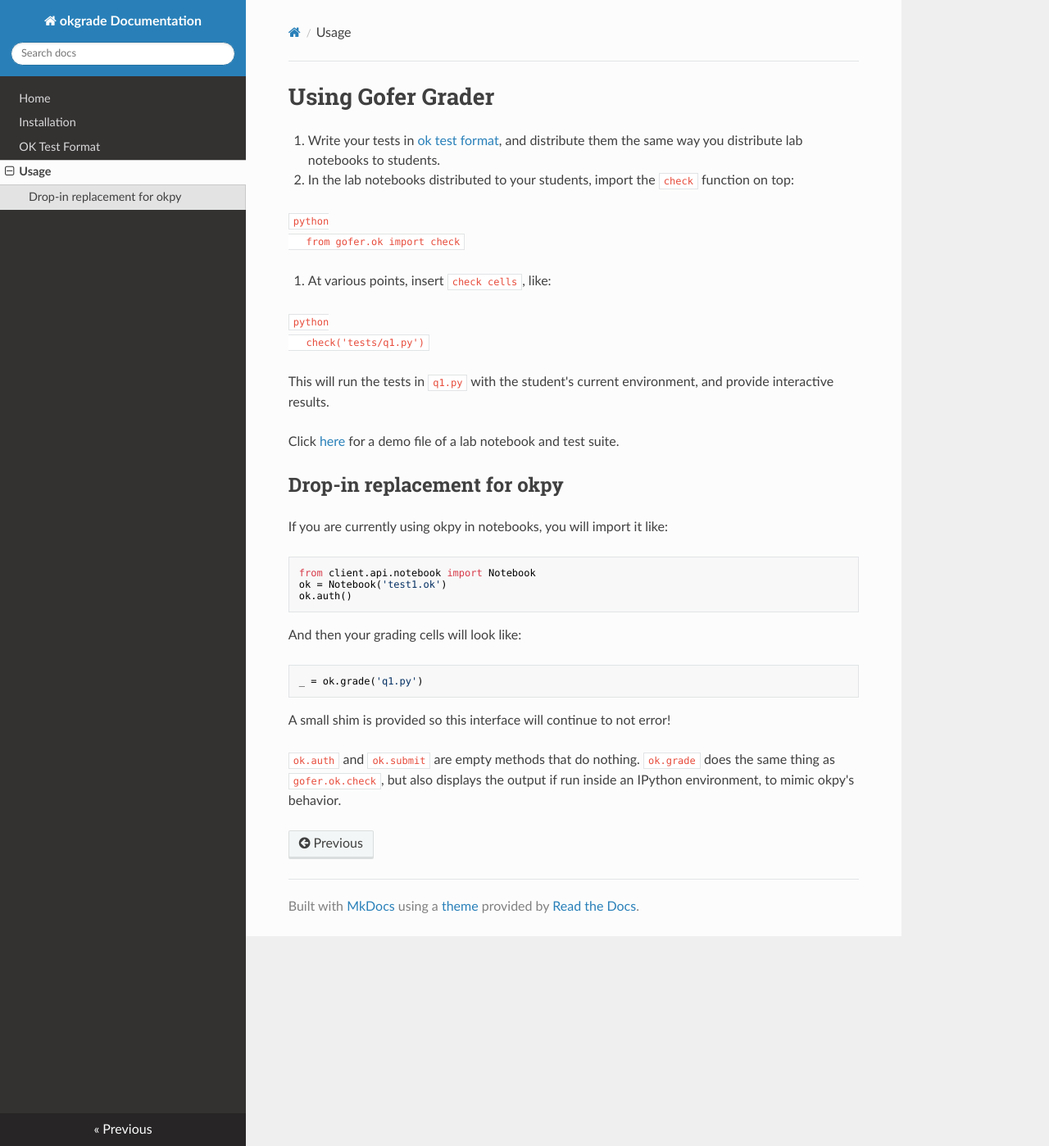
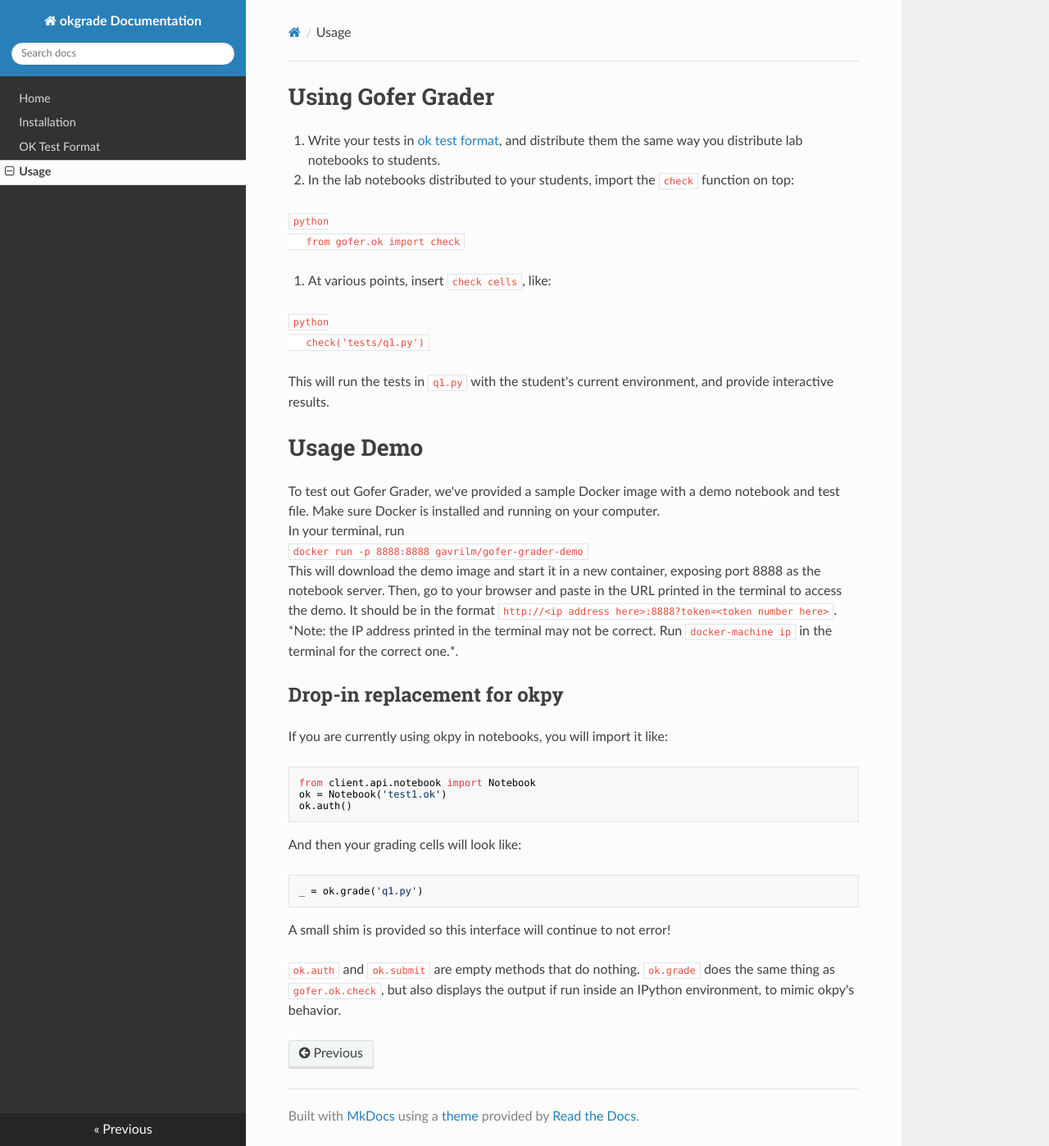
Before and after one commit to data-8/Gofer-Grader, an MkDocs documentation site: the page built from docs/using.md, in a window 1280 px wide and 1398 px high. Shown: the whole window at 82% size. Built offline with MkDocs 1.6.1, drawn with Linux system fonts in a browser that asks for light colours; nearby versions of some CDN libraries; old or Windows-style settings are respelled for this version of MkDocs.

Commit message:
Create demo in Docker container

````diff
--- a/docs/using.md
+++ b/docs/using.md
@@ -19,7 +19,12 @@
    This will run the tests in `q1.py` with the student's
    current environment, and provide interactive results.
 
-Click [here](GoferDemo.zip) for a demo file of a lab notebook and test suite.
+# Usage Demo
+To test out Gofer Grader, we've provided a sample Docker image with a demo notebook and test file. Make sure Docker is installed and running on your computer.
+In your terminal, run
+```docker run -p 8888:8888 gavrilm/gofer-grader-demo```
+This will download the demo image and start it in a new container, exposing port 8888 as the notebook server. Then, go to your browser and paste in the URL printed in the terminal to access the demo. It should be in the format `http://<ip address here>:8888?token=<token number here>`.
+\*Note: the IP address printed in the terminal may not be correct. Run `docker-machine ip` in the terminal for the correct one.\*.
 
 ## Drop-in replacement for okpy
 
````
Also changed, not shown: docs/ok-test-format.md (+1 -1 lines), docs/GoferDemo/Gofer Demo.ipynb (deleted), 1 other file.
